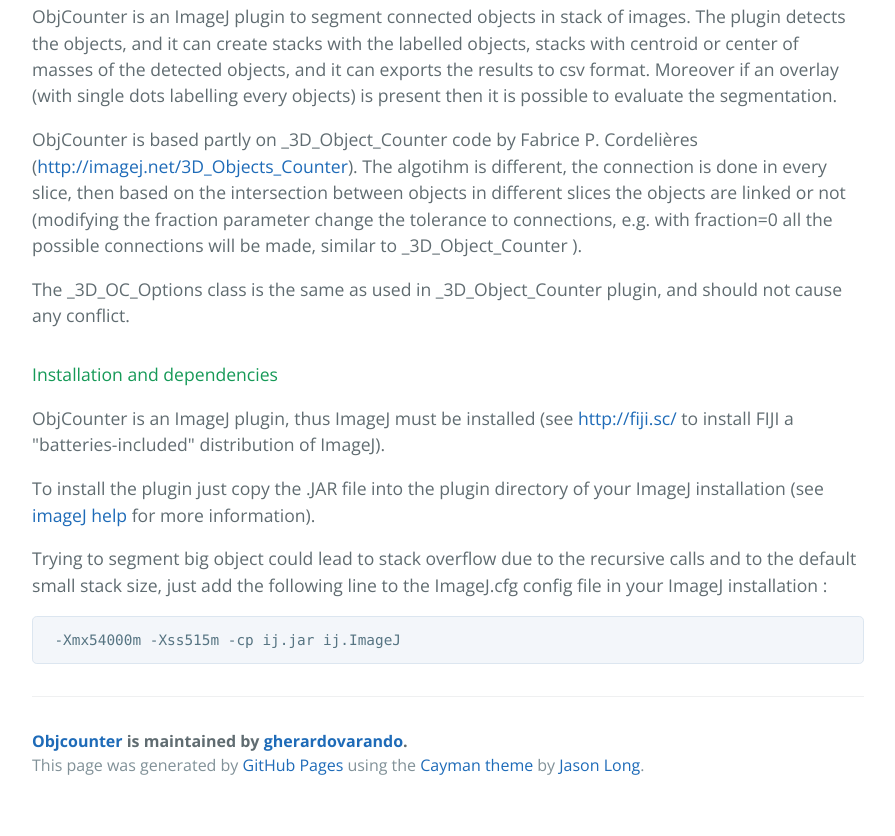
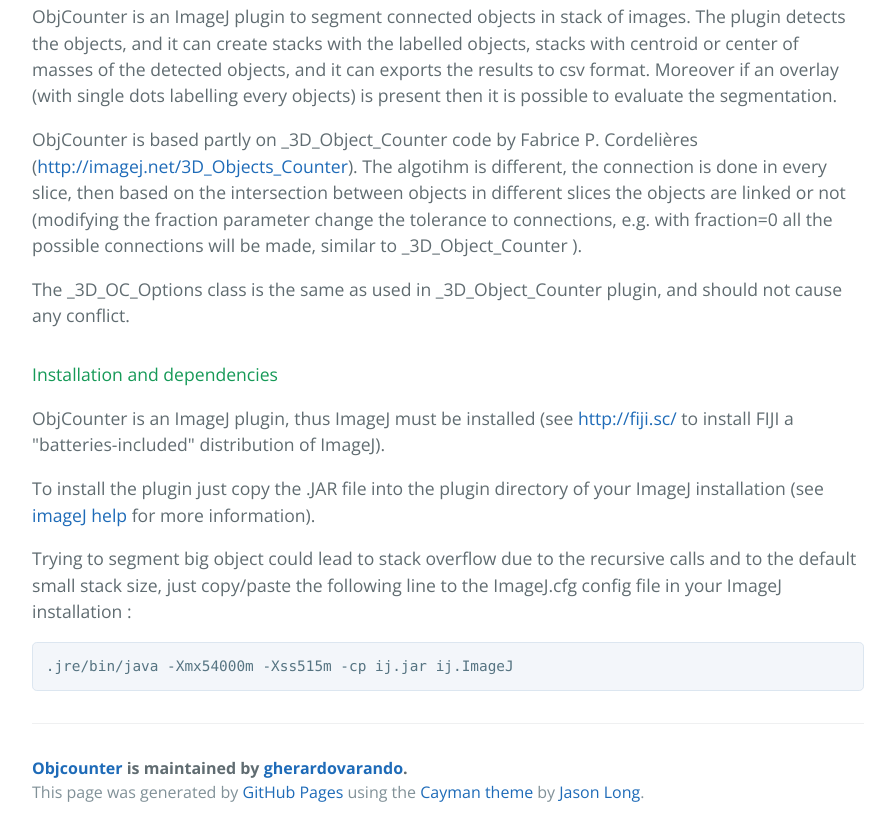
Before and after one commit to ComputationalIntelligenceGroup/ObjCounter, a plain HTML site: page index.html in a window 1280 px wide. Shown: the part 603-1439 px from the top of the page, without its empty margins (192-1087 px from the left). Before the commit the page ends 1412 px from the top, so only its background shows below. Drawn offline with nearby package versions, Linux system fonts and the light colour scheme.

Commit message:
fixed code

```diff
--- a/index.html
+++ b/index.html
@@ -59,8 +59,8 @@
   (see <a href="http://imagej.net/Installing_3rd_party_plugins"> imageJ help </a> for more information).</p>
 
 <p> Trying to segment big object could lead to stack overflow due to the
-  recursive calls and to the default small stack size, just add the following line to the ImageJ.cfg config file in your ImageJ installation : </p>
-    <pre><code> -Xmx54000m -Xss515m -cp ij.jar ij.ImageJ </code></pre>
+  recursive calls and to the default small stack size, just copy/paste the following line to the ImageJ.cfg config file in your ImageJ installation : </p>
+  <pre><code>.jre/bin/java -Xmx54000m -Xss515m -cp ij.jar ij.ImageJ </code></pre>
 
 
       <footer class="site-footer">
```
